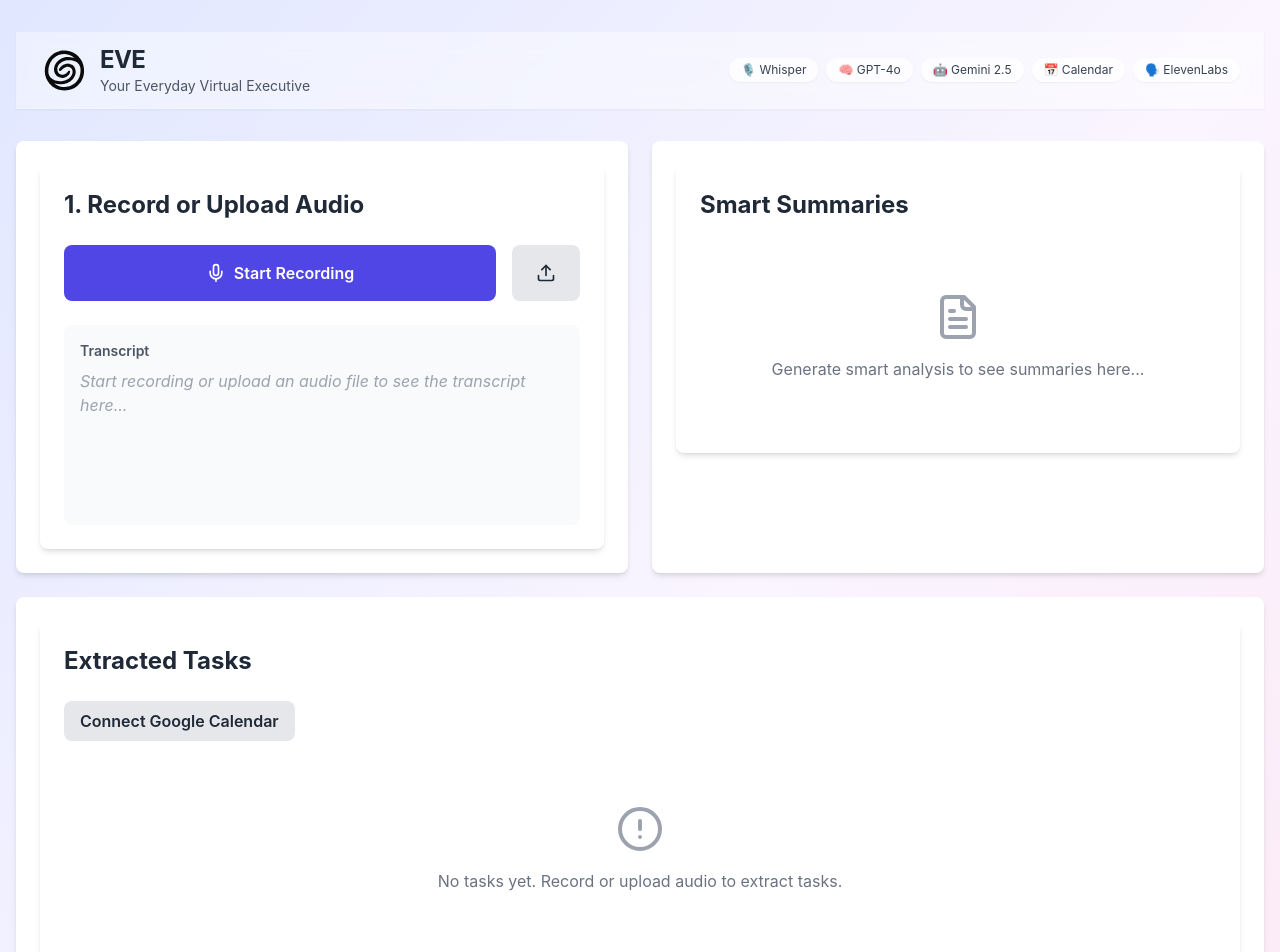
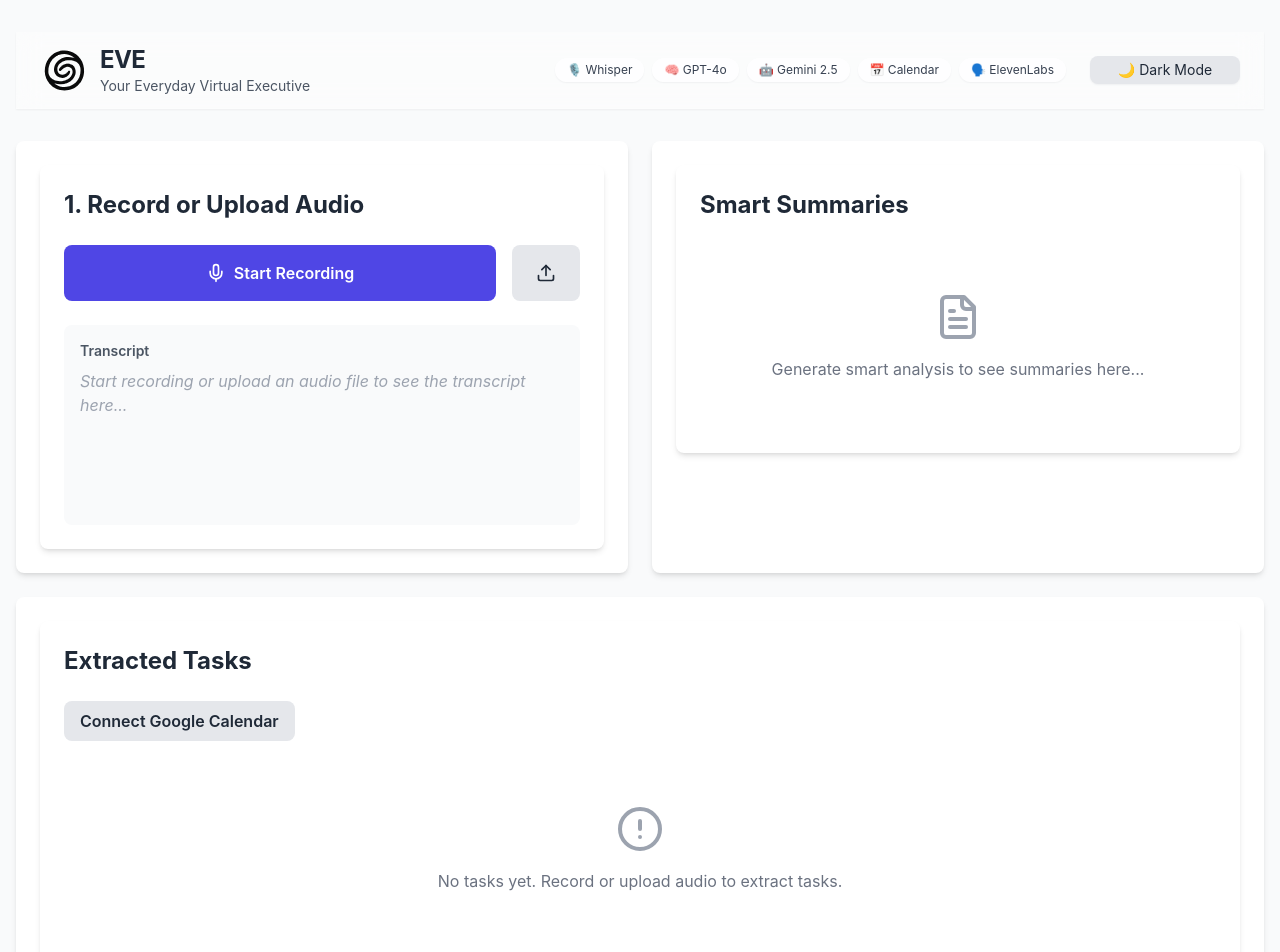
Before and after one commit to rjmsun/hackprinceton2025, a Next.js app in the folder frontend/: page / in a window 1280 px wide. Shown: the top 952 px of the page. Built offline with nearby package versions, Linux system fonts and the light colour scheme.

Commit message:
Incomplete dark mode

```diff
--- a/frontend/app/globals.css
+++ b/frontend/app/globals.css
@@ -2,22 +2,31 @@
 @tailwind components;
 @tailwind utilities;
 
+/* Base styles */
 body {
   font-family: -apple-system, BlinkMacSystemFont, 'Segoe UI', 'Roboto', 'Oxygen',
     'Ubuntu', 'Cantarell', 'Fira Sans', 'Droid Sans', 'Helvetica Neue',
     sans-serif;
   -webkit-font-smoothing: antialiased;
   -moz-osx-font-smoothing: grayscale;
+  @apply bg-gray-50 transition-colors duration-500;
+  /* Only light mode here */
 }
 
+/* Gradient background utility */
 .gradient-bg {
   background: linear-gradient(135deg, #667eea 0%, #764ba2 100%);
 }
 
+/* Card component */
 .card {
-  @apply bg-white rounded-lg shadow-md p-6;
+  @apply bg-white rounded-lg shadow-md p-6 transition-colors;
+  color: #111;
+  /* text color in light mode */
 }
 
+/* Custom utilities */
+@layer utilities {
   .btn-primary {
     @apply bg-primary hover:bg-indigo-700 text-white font-semibold py-2 px-4 rounded-lg transition-colors;
   }
@@ -25,3 +34,8 @@ body {
   .btn-secondary {
     @apply bg-gray-200 hover:bg-gray-300 text-gray-800 font-semibold py-2 px-4 rounded-lg transition-colors;
   }
+
+  .text-muted {
+    @apply text-gray-600;
+  }
+}
--- a/frontend/app/layout.tsx
+++ b/frontend/app/layout.tsx
@@ -1,19 +1,57 @@
+'use client'
+
 import './globals.css'
-import type { Metadata } from 'next'
+import { useEffect, useState, createContext, useContext } from 'react'
 
-export const metadata: Metadata = {
-  title: 'EVE - Everyday Virtual Executive',
-  description: 'AI Productivity Companion',
+type ThemeContextType = {
+  theme: 'light' | 'dark'
+  toggleTheme: () => void
 }
 
-export default function RootLayout({
-  children,
-}: {
-  children: React.ReactNode
-}) {
+const ThemeContext = createContext<ThemeContextType>({
+  theme: 'light',
+  toggleTheme: () => { },
+})
+
+export function useTheme() {
+  return useContext(ThemeContext)
+}
+
+export default function RootLayout({ children }: { children: React.ReactNode }) {
+  const [theme, setTheme] = useState<'light' | 'dark'>('light')
+
+  useEffect(() => {
+    // On mount, initialize from localStorage or system preference
+    const saved = localStorage.getItem('theme') as 'light' | 'dark' | null
+    const prefersDark = window.matchMedia('(prefers-color-scheme: dark)').matches
+
+    const initialTheme = saved ?? (prefersDark ? 'dark' : 'light')
+    setTheme(initialTheme)
+    document.documentElement.classList.toggle('dark', initialTheme === 'dark')
+  }, [])
+
+  const toggleTheme = () => {
+    const newTheme = theme === 'light' ? 'dark' : 'light'
+    setTheme(newTheme)
+    localStorage.setItem('theme', newTheme)
+
+    // ✅ This is crucial: toggle the 'dark' class on <html>
+    document.documentElement.classList.toggle('dark', newTheme === 'dark')
+  }
+
   return (
     <html lang="en">
-      <body className="bg-gray-50">{children}</body>
+      <head>
+        <title>EVE - Everyday Virtual Executive</title>
+        <meta name="description" content="AI Productivity Companion" />
+        <link rel="icon" type="image/png" href="/icon.png" />
+        <link rel="shortcut icon" href="/icon.png" />
+      </head>
+      <body className="bg-gray-50 dark:bg-gray-900 transition-colors duration-500">
+        <ThemeContext.Provider value={{ theme, toggleTheme }}>
+          {children}
+        </ThemeContext.Provider>
+      </body>
     </html>
   )
 }
--- a/frontend/app/page.tsx
+++ b/frontend/app/page.tsx
@@ -7,6 +7,7 @@ import TasksPanel from '@/components/TasksPanel'
 import SummaryPanel from '@/components/SummaryPanel'
 import axios from 'axios'
 import { Loader2 } from 'lucide-react'
+import { useTheme } from '@/app/layout'
 
 export default function Home() {
   const [transcript, setTranscript] = useState('')
@@ -16,7 +17,8 @@ export default function Home() {
   const [isTranscriptReady, setIsTranscriptReady] = useState(false)
   const [isAnalysisRunning, setIsAnalysisRunning] = useState(false)
 
-  // normalize Gemini responses (in case they come as markdown JSON)
+  const { theme, toggleTheme } = useTheme()
+
   const normalizeGemini = (raw: any) => {
     if (!raw) return null
     if (typeof raw === 'string') {
@@ -64,78 +66,64 @@ export default function Home() {
   }
 
   return (
-    <main className="min-h-screen bg-gradient-to-br from-indigo-100 via-purple-50 to-pink-100 dark:from-gray-900 dark:via-gray-800 dark:to-gray-900 transition-colors duration-500">
-
+    <main className="min-h-screen bg-gray-50 dark:bg-darkbg transition-colors duration-500">
       {/* Global overlay loader */}
       {isProcessing && (
         <div className="fixed inset-0 bg-black/40 flex items-center justify-center z-50">
-          <div className="bg-white dark:bg-gray-800 p-5 rounded-2xl flex items-center gap-3 shadow-xl">
-            <Loader2 className="animate-spin text-indigo-600 dark:text-indigo-400" size={30} />
-            <span className="text-gray-800 dark:text-gray-100 font-semibold">Processing...</span>
+          <div className="bg-white dark:bg-carddark p-5 rounded-2xl flex items-center gap-3 shadow-xl">
+            <Loader2 className="animate-spin text-indigo-600 dark:text-primary" size={30} />
+            <span className="text-gray-800 dark:text-textdark font-semibold">Processing...</span>
           </div>
         </div>
       )}
 
       <div className="container mx-auto px-4 py-8">
-        <header className="sticky top-0 z-40 w-full backdrop-blur-md bg-white/40 dark:bg-gray-800/40 border-b border-white/20 dark:border-gray-700/50 shadow-sm transition-all">
+        {/* Header */}
+        <header className="sticky top-0 z-40 w-full backdrop-blur-md bg-white/40 dark:bg-[#363435] border-b border-white/20 dark:border-gray-700/50 shadow-sm transition-all">
           <div className="max-w-7xl mx-auto flex items-center justify-between px-6 py-3">
-            {/* Left side: Logo + Name */}
+
+            {/* Logo */}
             <div className="flex items-center gap-3">
               <img
-                src="/logo.svg"
+                src={theme === 'dark' ? '/logo-dark.svg' : '/logo.svg'}
                 alt="EVE Logo"
-                className="h-10 w-10 md:h-12 md:w-12 object-contain transition-transform duration-300 hover:scale-105 dark:drop-shadow-[0_0_0.5rem_#6366f1]"
-                onError={(e) => {
-                  const formats = ['png', 'jpg', 'jpeg', 'webp']
-                  const currentSrc = e.currentTarget.src
-                  const basePath = currentSrc.substring(0, currentSrc.lastIndexOf('.'))
-                  let formatIndex = 0
-                  const tryNextFormat = () => {
-                    if (formatIndex < formats.length) {
-                      e.currentTarget.src = `${basePath}.${formats[formatIndex]}`
-                      formatIndex++
-                    }
-                  }
-                  e.currentTarget.onerror = tryNextFormat
-                  tryNextFormat()
-                }}
+                className="h-10 w-10 md:h-12 md:w-12 object-contain transition-transform duration-300 hover:scale-105"
               />
               <div>
-                <h1 className="text-2xl font-bold text-gray-800 dark:text-gray-100 tracking-tight">
-                  EVE
-                </h1>
-                <p className="text-sm text-gray-600 dark:text-gray-400">
-                  Your Everyday Virtual Executive
-                </p>
+                <h1 className="text-2xl font-bold text-gray-800 dark:text-textdark tracking-tight">EVE</h1>
+                <p className="text-sm text-gray-600 dark:text-textmuted">Your Everyday Virtual Executive</p>
               </div>
             </div>
 
-            {/* Right side: Integrations */}
+            {/* Right: Integrations + Dark Mode Toggle */}
+            <div className="flex items-center gap-2">
               <div className="hidden md:flex gap-2 flex-wrap justify-end">
-              {[
-                '🎙️ Whisper',
-                '🧠 GPT-4o',
-                '🤖 Gemini 2.5',
-                '📅 Calendar',
-                '🗣️ ElevenLabs',
-              ].map((tech) => (
+                {['🎙️ Whisper', '🧠 GPT-4o', '🤖 Gemini 2.5', '📅 Calendar', '🗣️ ElevenLabs'].map((tech) => (
                   <span
                     key={tech}
-                  className="px-3 py-1 bg-white/70 dark:bg-gray-700/50 rounded-full text-xs text-gray-700 dark:text-gray-200 shadow-sm"
+                    className="px-3 py-1 bg-white/70 dark:bg-buttondark rounded-full text-xs text-gray-700 dark:text-textdark shadow-sm"
                   >
                     {tech}
                   </span>
                 ))}
               </div>
+
+              <button
+                onClick={toggleTheme}
+                className="ml-4 px-3 py-1 w-[150px] bg-gray-200 dark:bg-buttondark rounded-lg shadow-sm text-gray-800 dark:text-textdark hover:bg-gray-300 dark:hover:bg-buttondarkHover transition-colors text-sm flex items-center justify-center"
+              >
+                {theme === 'light' ? '🌙 Dark Mode' : '☀️ Light Mode'}
+              </button>
+            </div>
           </div>
         </header>
 
-        {/* Blank lip section */}
+        {/* Spacer */}
         <div className="h-6 md:h-8 bg-transparent"></div>
 
         {/* Panels */}
         <div className="grid grid-cols-1 lg:grid-cols-2 gap-6 mb-6">
-          <div className="card bg-white dark:bg-gray-800 text-gray-900 dark:text-gray-100 shadow-md transition-all">
+          <div className="card bg-white dark:bg-carddark text-gray-900 dark:text-textdark shadow-md transition-colors">
             <RecordingPanel
               onTranscriptUpdate={setTranscript}
               onProcessingChange={setIsProcessing}
@@ -145,7 +133,7 @@ export default function Home() {
             />
           </div>
 
-          <div className="card bg-white dark:bg-gray-800 text-gray-900 dark:text-gray-100 shadow-md transition-all">
+          <div className="card bg-white dark:bg-carddark text-gray-900 dark:text-textdark shadow-md transition-colors">
             <SummaryPanel summary={summary} isProcessing={isProcessing || isAnalysisRunning} />
           </div>
         </div>
@@ -156,7 +144,7 @@ export default function Home() {
             <button
               onClick={handleSmartAnalysis}
               disabled={isAnalysisRunning}
-              className="px-6 py-3 bg-green-600 text-white font-semibold rounded-lg shadow-md hover:bg-green-700 transition-all disabled:opacity-50 disabled:cursor-not-allowed flex items-center gap-2 mx-auto"
+              className="px-6 py-3 bg-primary hover:bg-indigo-700 text-white font-semibold rounded-lg shadow-md transition-all disabled:opacity-50 disabled:cursor-not-allowed flex items-center gap-2 mx-auto"
             >
               {isAnalysisRunning ? (
                 <>
@@ -172,12 +160,12 @@ export default function Home() {
 
         {/* Tasks + Dashboard */}
         <div className="grid grid-cols-1 gap-6 mb-6">
-          <div className="card bg-white dark:bg-gray-800 text-gray-900 dark:text-gray-100 shadow-md transition-all">
+          <div className="card bg-white dark:bg-carddark text-gray-900 dark:text-textdark shadow-md transition-colors">
             <TasksPanel tasks={tasks} onTasksUpdate={setTasks} />
           </div>
         </div>
 
-        <div className="card bg-white dark:bg-gray-800 text-gray-900 dark:text-gray-100 shadow-md transition-all">
+        <div className="card bg-white dark:bg-carddark text-gray-900 dark:text-textdark shadow-md transition-colors">
           <Dashboard tasksCount={tasks.length} transcript={transcript} />
         </div>
       </div>
```
Lines whose indentation alone changed are shown as unchanged.
